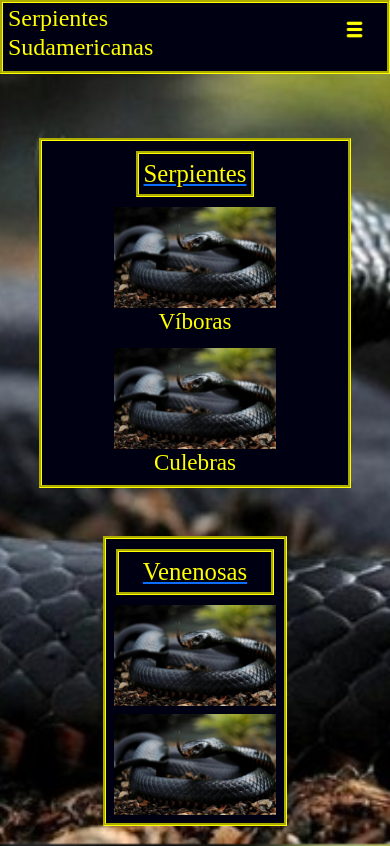
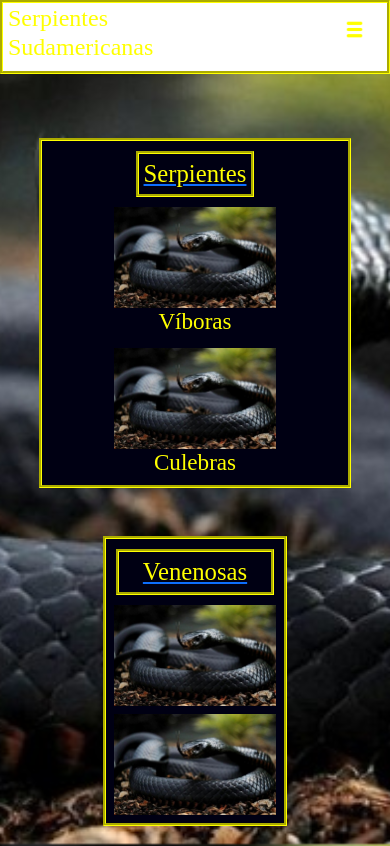
Before and after one commit to Nicolas5403/ProyectoFinal, a website: page index.html in a window 390 px wide. Shown: the top 846 px of the page. Drawn offline with nearby package versions, Linux system fonts and the light colour scheme; files that its build step writes are made by us from their sources.

Commit message:
probando denuevo

```diff
--- a/scss/estilo.scss
+++ b/scss/estilo.scss
@@ -486,7 +486,7 @@ nav{
 
 @media screen and (max-width:432px) {
     #cabeza{
-        background-color:#000013;
+        background-color:white;
         // height: 100px;
     }
     // .defin{
```
